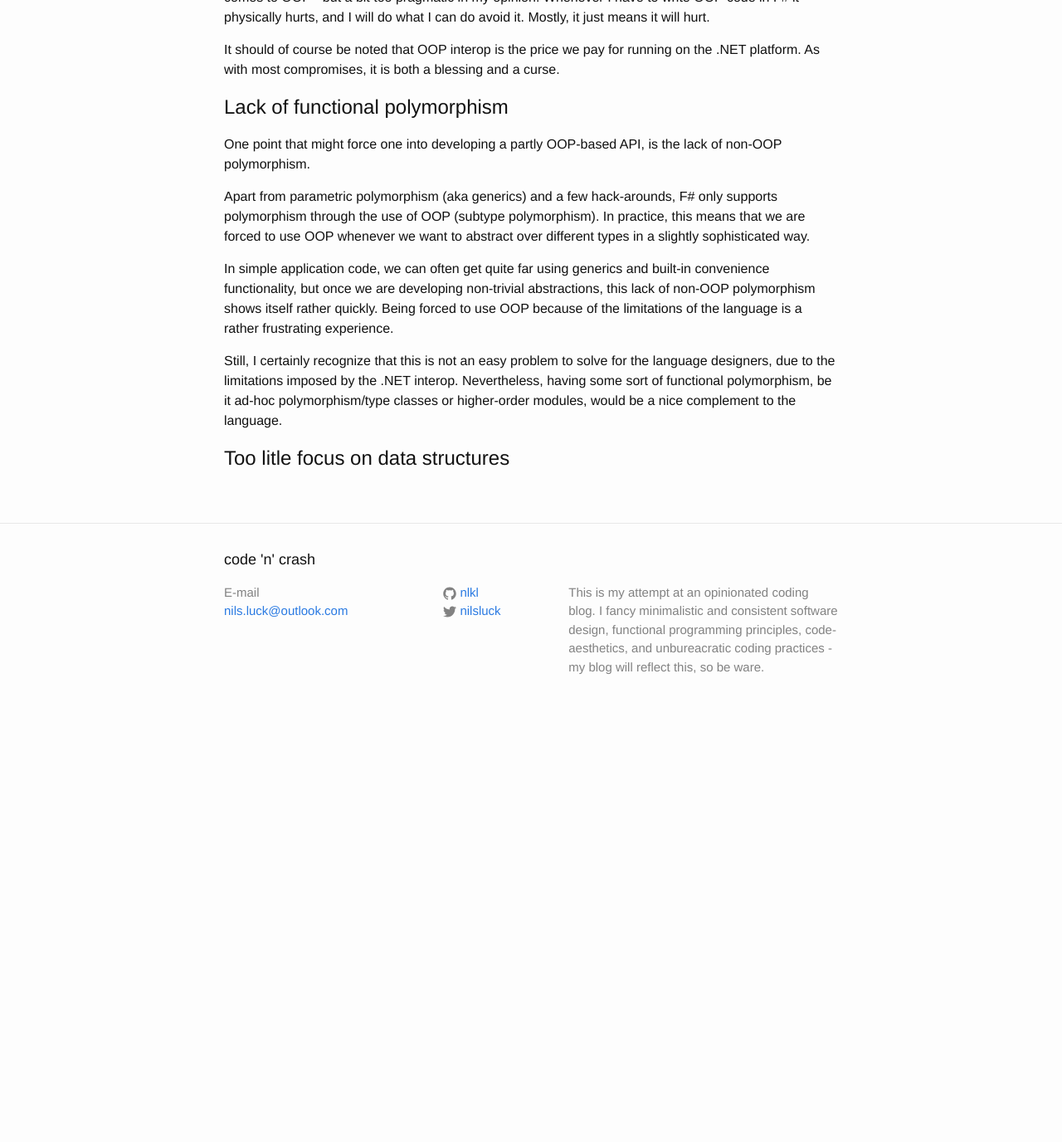
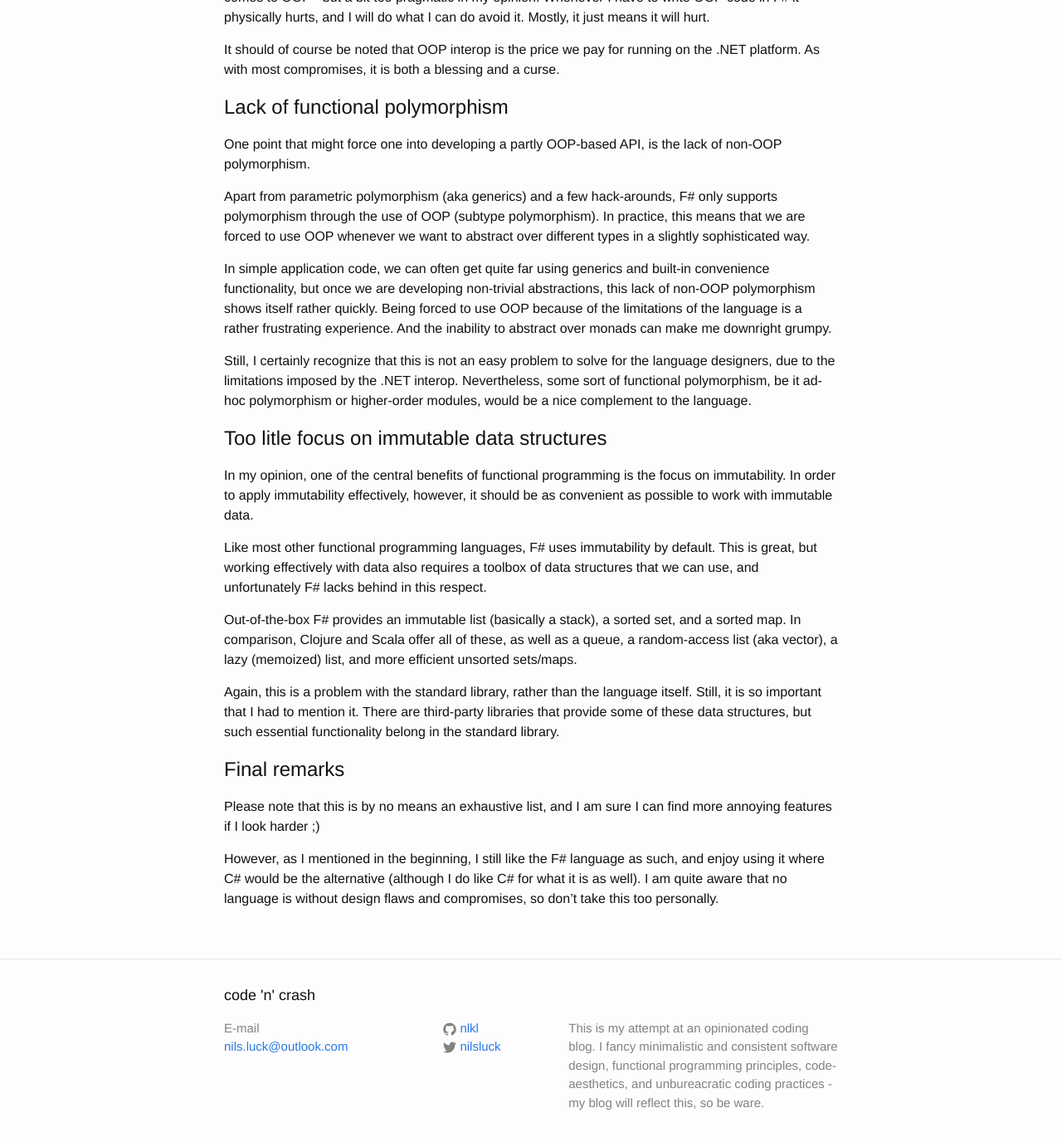
Before and after one commit to nlkl/nlkl.github.io, a Jekyll site: the page built from _posts/2015-05-24-what-i-dislike-about-fsharp.markdown, in a window 1280 px wide and 1400 px high, scrolled down 1970 px. Shown: the top 1376 px of the window at 83% size. Built offline with Jekyll 4.4.1, drawn with Linux system fonts in a browser that asks for light colours; comment, search, counter and statistics services are not loaded; before the commit the page ends 2845 px from its top, so only the background shows below that.

Commit message:
F# dislikes

```diff
--- a/_posts/2015-05-24-what-i-dislike-about-fsharp.markdown
+++ b/_posts/2015-05-24-what-i-dislike-about-fsharp.markdown
@@ -60,8 +60,22 @@ One point that might force one into developing a partly OOP-based API, is the la
 
 Apart from parametric polymorphism (aka generics) and a few hack-arounds, F# only supports polymorphism through the use of OOP (subtype polymorphism). In practice, this means that we are forced to use OOP whenever we want to abstract over different types in a slightly sophisticated way.
 
-In simple application code, we can often get quite far using generics and built-in convenience functionality, but once we are developing non-trivial abstractions, this lack of non-OOP polymorphism shows itself rather quickly. Being forced to use OOP because of the limitations of the language is a rather frustrating experience.
+In simple application code, we can often get quite far using generics and built-in convenience functionality, but once we are developing non-trivial abstractions, this lack of non-OOP polymorphism shows itself rather quickly. Being forced to use OOP because of the limitations of the language is a rather frustrating experience. And the inability to abstract over monads can make me downright grumpy.
 
-Still, I certainly recognize that this is not an easy problem to solve for the language designers, due to the limitations imposed by the .NET interop. Nevertheless, having some sort of functional polymorphism, be it ad-hoc polymorphism/type classes or higher-order modules, would be a nice complement to the language.
+Still, I certainly recognize that this is not an easy problem to solve for the language designers, due to the limitations imposed by the .NET interop. Nevertheless, some sort of functional polymorphism, be it ad-hoc polymorphism or higher-order modules, would be a nice complement to the language.
 
-# Too litle focus on data structures
+# Too litle focus on immutable data structures
+
+In my opinion, one of the central benefits of functional programming is the focus on immutability. In order to apply immutability effectively, however, it should be as convenient as possible to work with immutable data.
+
+Like most other functional programming languages, F# uses immutability by default. This is great, but working effectively with data also requires a toolbox of data structures that we can use, and unfortunately F# lacks behind in this respect.
+
+Out-of-the-box F# provides an immutable list (basically a stack), a sorted set, and a sorted map. In comparison, Clojure and Scala offer all of these, as well as a queue, a random-access list (aka vector), a lazy (memoized) list, and more efficient unsorted sets/maps.
+
+Again, this is a problem with the standard library, rather than the language itself. Still, it is so important that I had to mention it. There are third-party libraries that provide some of these data structures, but such essential functionality belong in the standard library.
+
+# Final remarks
+
+Please note that this is by no means an exhaustive list, and I am sure I can find more annoying features if I look harder ;)
+
+However, as I mentioned in the beginning, I still like the F# language as such, and enjoy using it where C# would be the alternative (although I do like C# for what it is as well). I am quite aware that no language is without design flaws and compromises, so don't take this too personally.
```
Also changed, not shown: other parts of _posts/2015-05-24-what-i-dislike-about-fsharp.markdown (+2 -2 lines).
